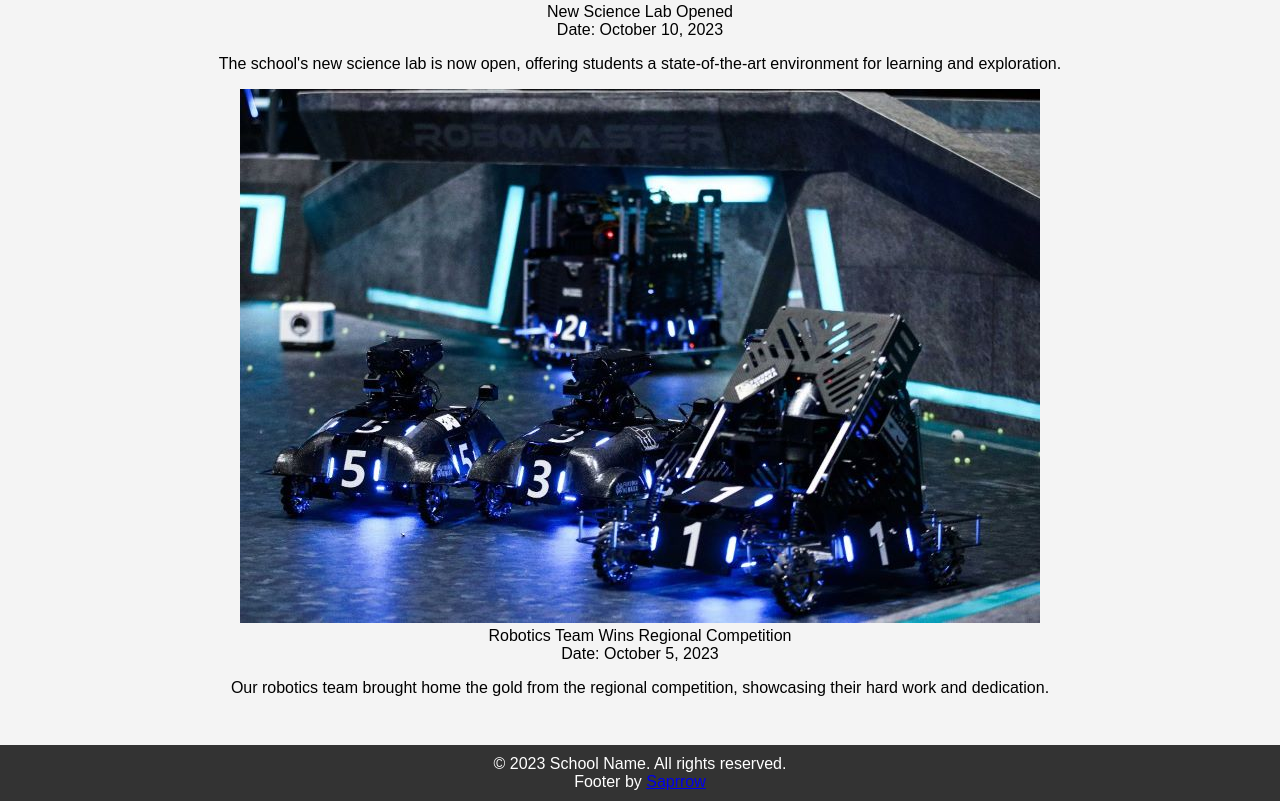
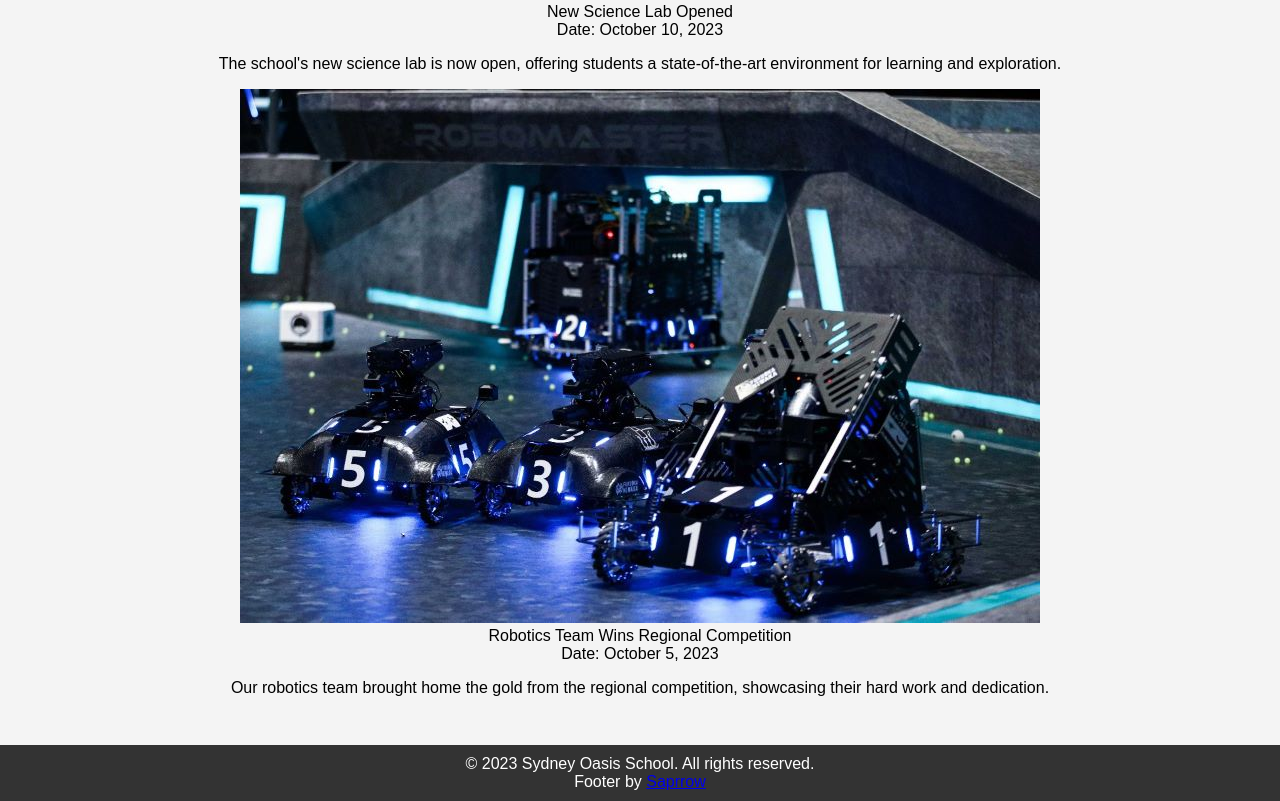
Before and after one commit to jinwangkai/441Sparrow, a plain HTML site: page news.html in a window 1280 px wide. Shown: the part 861-1662 px from the top of the page. Drawn offline with Linux system fonts and the light colour scheme.

Commit message:
Update news.html

```diff
--- a/news.html
+++ b/news.html
@@ -37,7 +37,7 @@
     </main>
     <footer>
         <div id="footer-content">
-            <p>© 2023 School Name. All rights reserved.</p>
+            <p>© 2023 Sydney Oasis School. All rights reserved.</p>
             <p>Footer by <a href="#">Saprrow</a></p>
         </div>
     </footer>
```
